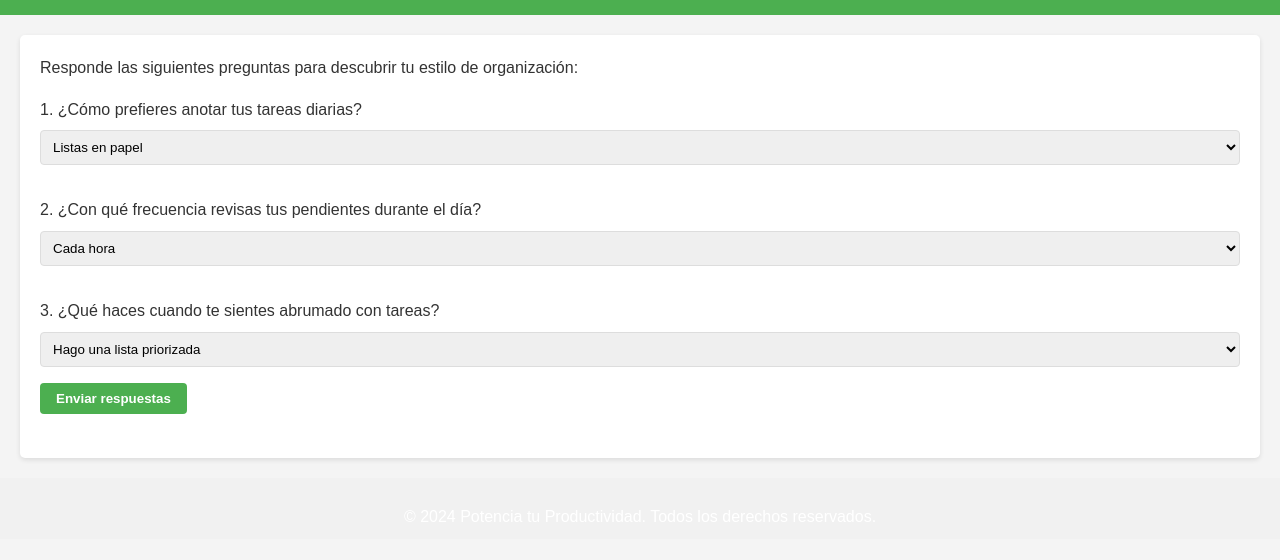
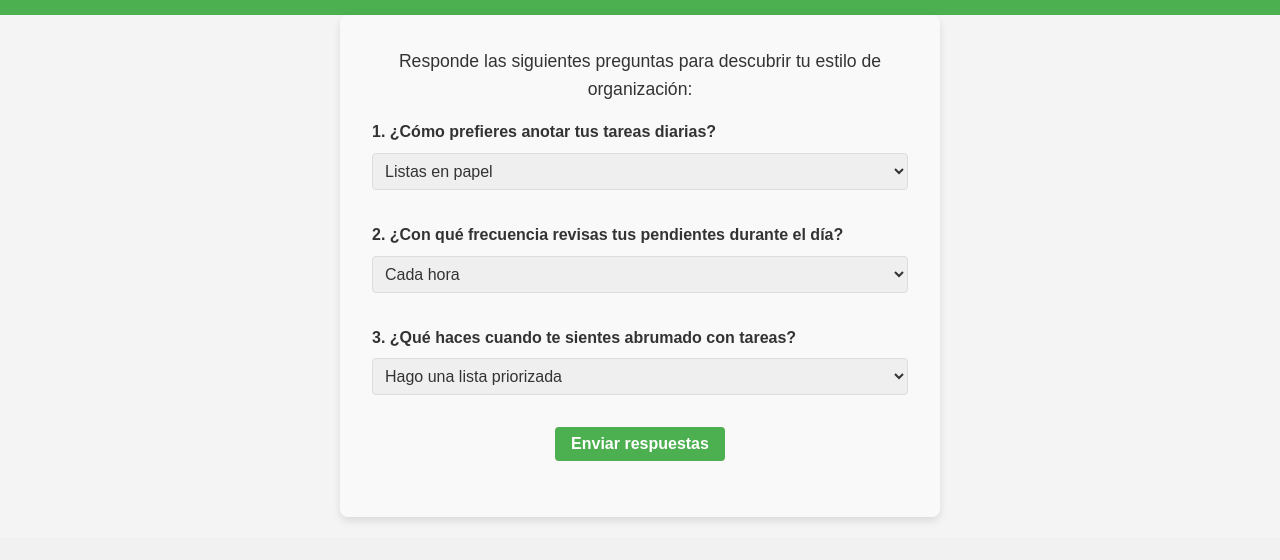
Before and after one commit to Oscarc2004/Oscarc2004.github.io, a plain HTML site: page quiz1.html in a window 1280 px wide. Shown: the part 64-624 px from the top of the page. Drawn offline with Linux system fonts and the light colour scheme.

Commit message:
Update styles.css

```diff
--- a/styles.css
+++ b/styles.css
@@ -365,3 +365,78 @@ footer a {
     color: #333;
     font-weight: bold;
 }
+
+
+/* Estilos para la sección del quiz */
+.section {
+    max-width: 600px;
+    margin: 0 auto;
+    padding: 1rem;
+}
+
+/* Título y descripción */
+.section h1 {
+    font-size: 1.8rem;
+    text-align: center;
+    margin-bottom: 0.5rem;
+}
+
+.section p {
+    text-align: center;
+    margin-bottom: 1rem;
+    font-size: 1.1rem;
+}
+
+/* Estilos para el formulario */
+.section form label {
+    display: block;
+    font-weight: bold;
+    margin: 1rem 0 0.5rem;
+    color: #333;
+}
+
+.section form select {
+    width: 100%;
+    padding: 0.5rem;
+    margin-bottom: 1rem;
+    border: 1px solid #ddd;
+    border-radius: 4px;
+    font-size: 1rem;
+    color: #333;
+}
+
+/* Estilos para el botón de envío */
+.section form button {
+    display: block;
+    background-color: #4CAF50;
+    color: white;
+    padding: 0.5rem 1rem;
+    margin: 1rem auto;
+    border: none;
+    border-radius: 4px;
+    font-weight: bold;
+    font-size: 1rem;
+    cursor: pointer;
+    transition: background-color 0.3s;
+}
+
+.section form button:hover {
+    background-color: #45a049;
+}
+
+/* Estilos para el resultado */
+.result {
+    text-align: center;
+    margin-top: 1.5rem;
+    font-size: 1.2rem;
+    font-weight: bold;
+    color: #333;
+}
+
+/* Agrega una ligera sombra a la sección del quiz para destacarla */
+.section {
+    box-shadow: 0px 4px 8px rgba(0, 0, 0, 0.1);
+    border-radius: 8px;
+    background-color: #f9f9f9;
+    padding: 2rem;
+}
```
